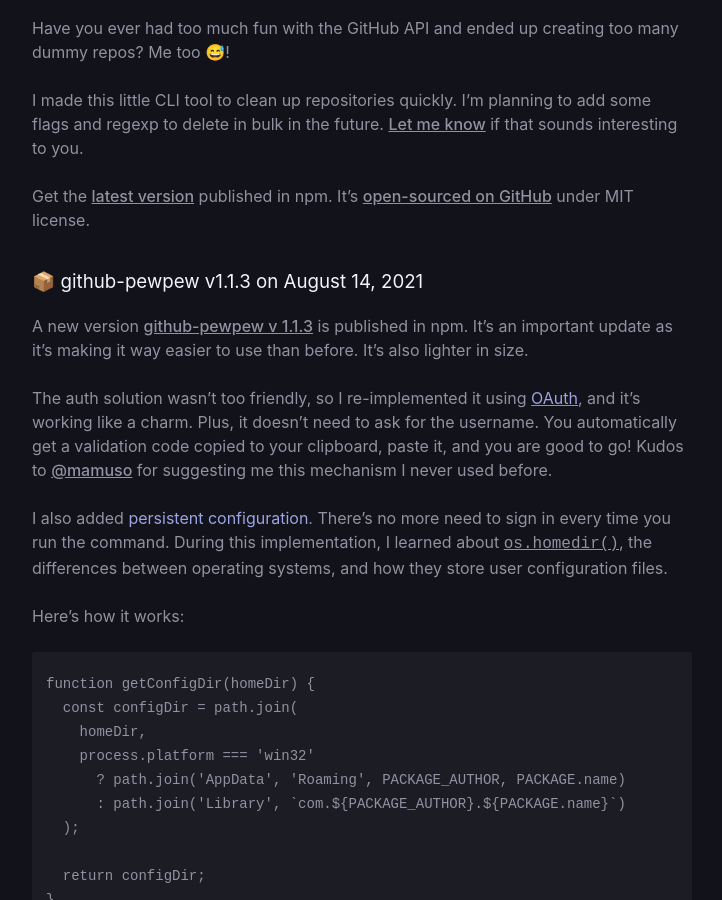
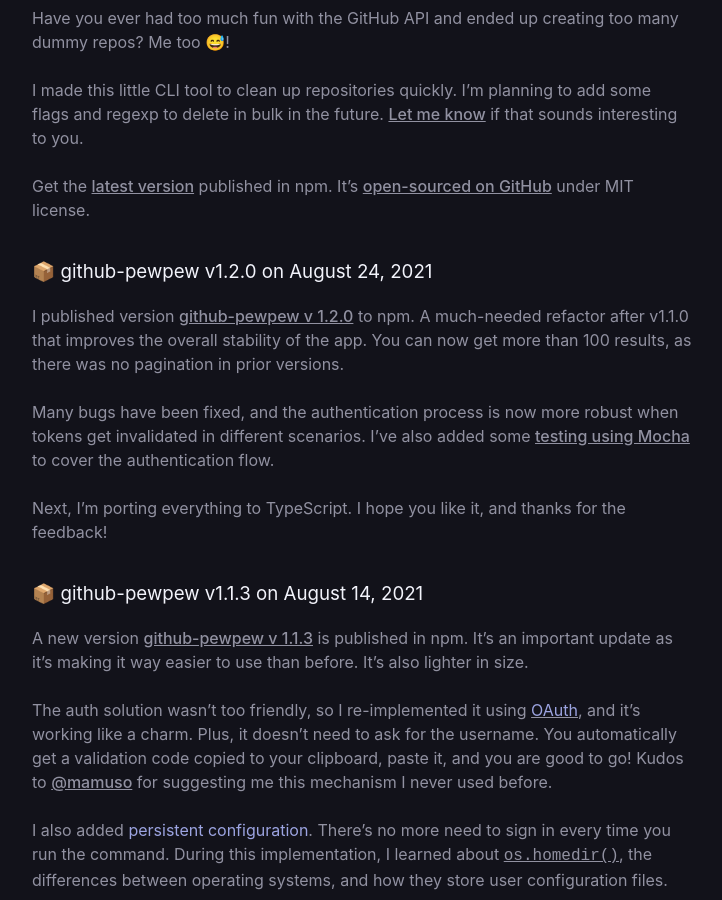
Before and after one commit to adrianmg/adrianmg.github.io, a Jekyll site: the page built from _posts/2021-08-14-github-pewpew-cli-delete-github-unnecessary-repositories.md, in a window 1280 px wide and 900 px high, scrolled down 763 px. Shown: the whole window, without its empty margins (278-1000 px from the left). Built offline with Jekyll 4.4.1, drawn with Linux system fonts in a browser that asks for light colours.

Commit message:
Updated ghpew worklog

```diff
--- a/_posts/2021-08-14-github-pewpew-cli-delete-github-unnecessary-repositories.md
+++ b/_posts/2021-08-14-github-pewpew-cli-delete-github-unnecessary-repositories.md
@@ -10,12 +10,21 @@
 
 ![github-pewpew preview]({{ "/assets/images/posts/2021/github-pewpew.gif" | relative_url }})
 
-### Why?
+## Why?
 Have you ever had too much fun with the GitHub API and ended up creating too many dummy repos? Me too 😅!
 
 I made this little CLI tool to clean up repositories quickly. I'm planning to add some flags and regexp to delete in bulk in the future. [Let me know](http://twitter.com/adrianmg) if that sounds interesting to you.
 
 Get the [latest version](https://www.npmjs.com/package/github-pewpew/) published in npm. It's [open-sourced on GitHub](https://github.com/adrianmg/github-pewpew) under MIT license.
+
+### 📦 github-pewpew v1.2.0 on August 24, 2021
+{:.anchor }
+
+I published version [github-pewpew v 1.2.0](https://www.npmjs.com/package/github-pewpew/v/1.2.0) to npm. A much-needed refactor after v1.1.0 that improves the overall stability of the app. You can now get more than 100 results, as there was no pagination in prior versions.
+
+Many bugs have been fixed, and the authentication process is now more robust when tokens get invalidated in different scenarios. I've also added some [testing using Mocha](https://github.com/adrianmg/github-pewpew/blob/main/test/test.js) to cover the authentication flow.
+
+Next, I'm porting everything to TypeScript. I hope you like it, and thanks for the feedback!
 
 ### 📦 github-pewpew v1.1.3 on August 14, 2021
 {:.anchor }
```
